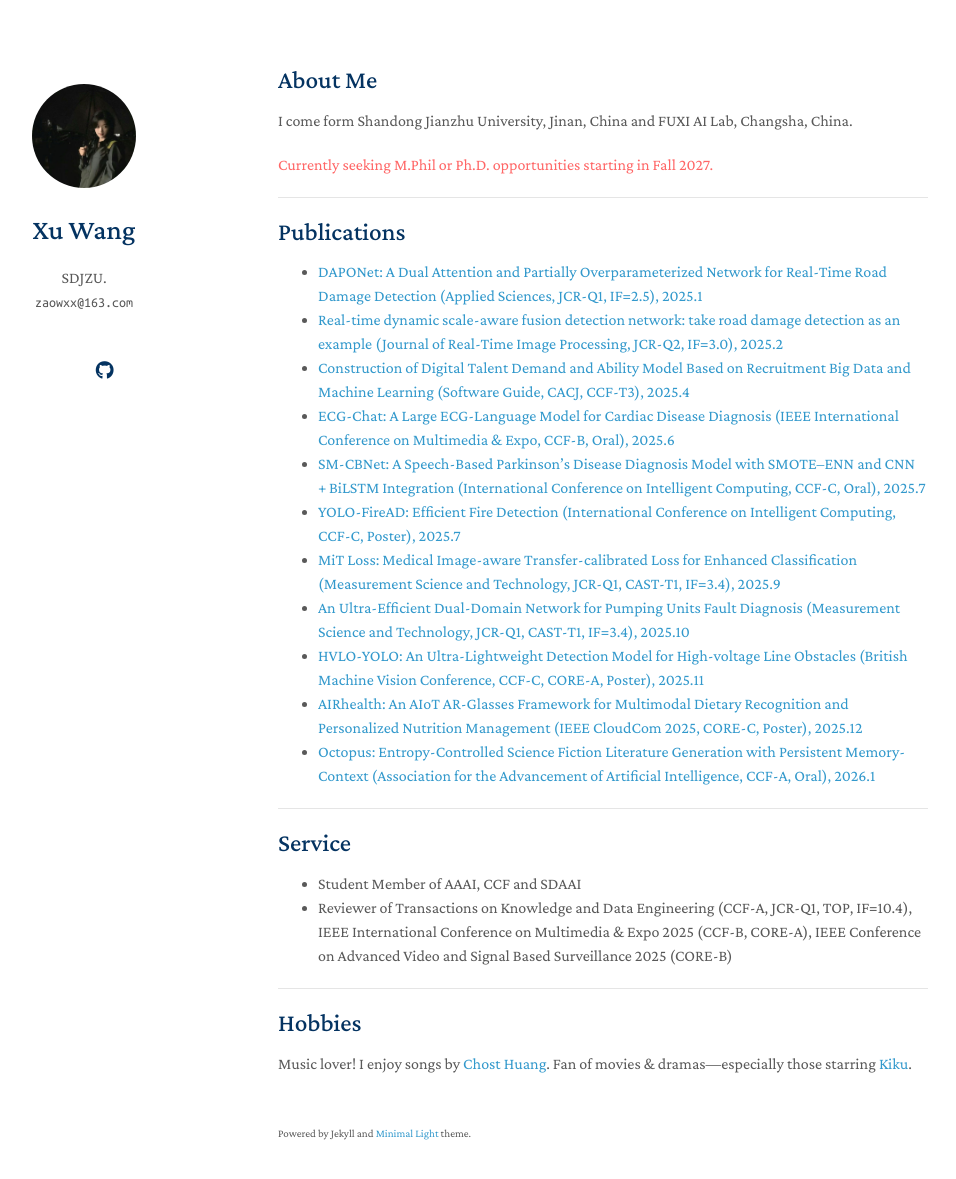
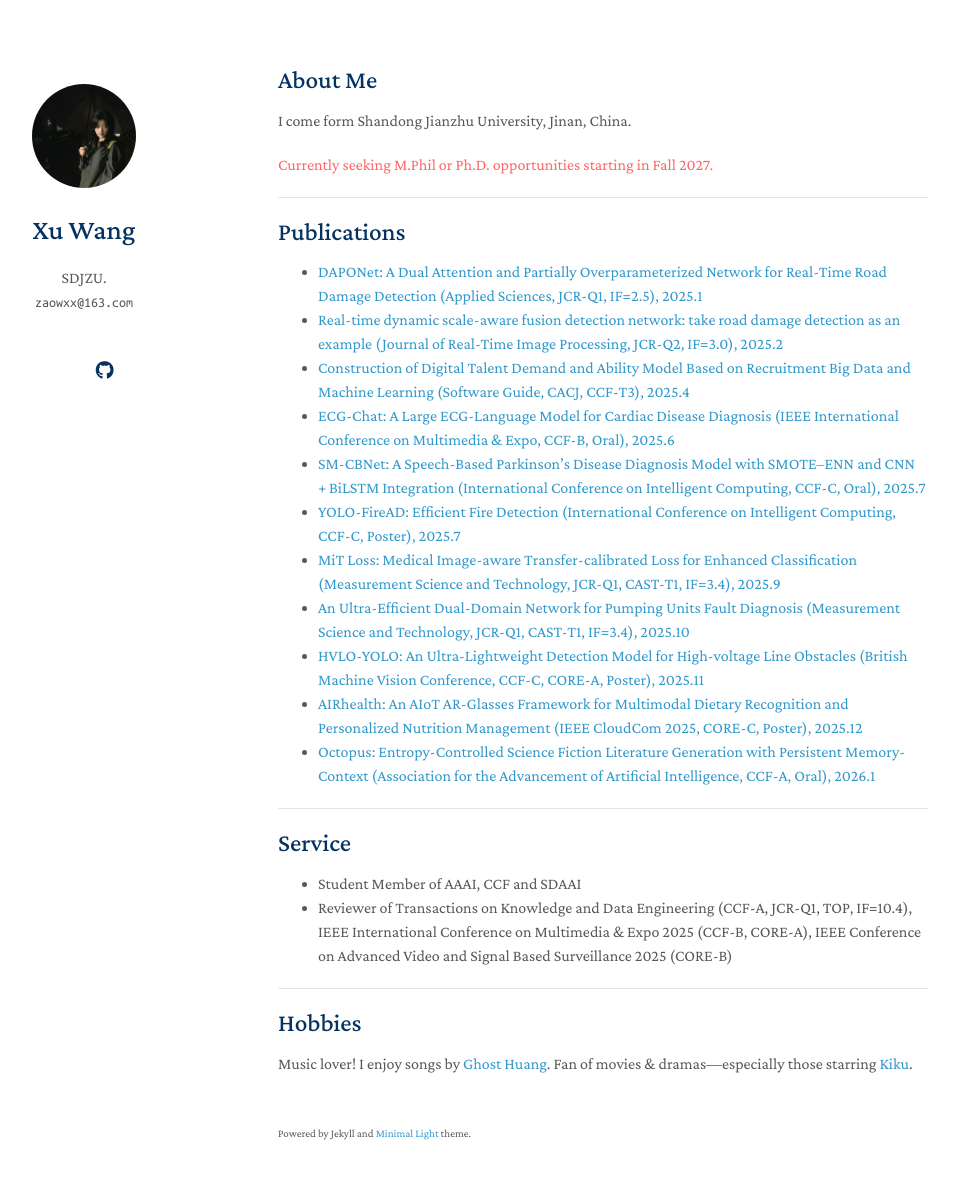
Before and after one commit to 17B331/17b331.github.io, a Jekyll site: the page built from index.md, in a window 1280 px wide and 1214 px high. Shown: the top 1179 px of the window, without its empty margins (192-1148 px from the left). Built offline with Jekyll 4.4.1, drawn with Linux system fonts in a browser that asks for light colours; a style sheet for code colours, icons or effects is not loaded; our own code applies the rules of GitHub Pages for plain Markdown files.

Commit message:
Update index.md

```diff
--- a/index.md
+++ b/index.md
@@ -4,7 +4,7 @@ layout: homepage
 
 ## About Me
 
-I come form Shandong Jianzhu University, Jinan, China and FUXI AI Lab, Changsha, China.
+I come form Shandong Jianzhu University, Jinan, China.
 
 <span style="color:#FF6666">Currently seeking M.Phil or Ph.D. opportunities starting in Fall 2027.</span>
 
@@ -37,4 +37,4 @@ I come form Shandong Jianzhu University, Jinan, China and FUXI AI Lab, Changsha,
 
 ## Hobbies
 
-Music lover! I enjoy songs by [Chost Huang](https://m.weibo.cn/u/5043186742). Fan of movies & dramas—especially those starring [Kiku](https://m.weibo.cn/u/3669102477).
+Music lover! I enjoy songs by [Ghost Huang](https://m.weibo.cn/u/5043186742). Fan of movies & dramas—especially those starring [Kiku](https://m.weibo.cn/u/3669102477).
```
